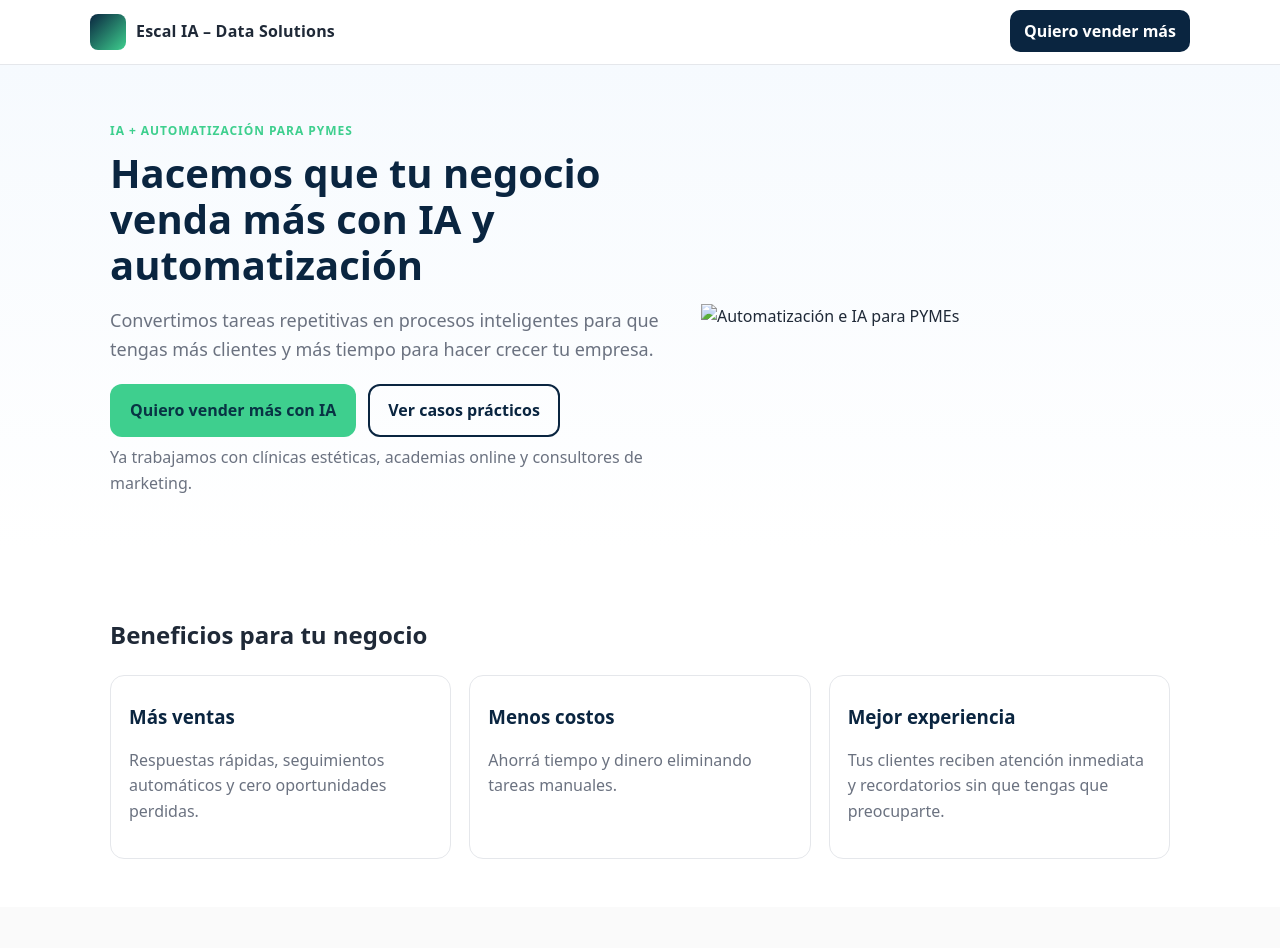
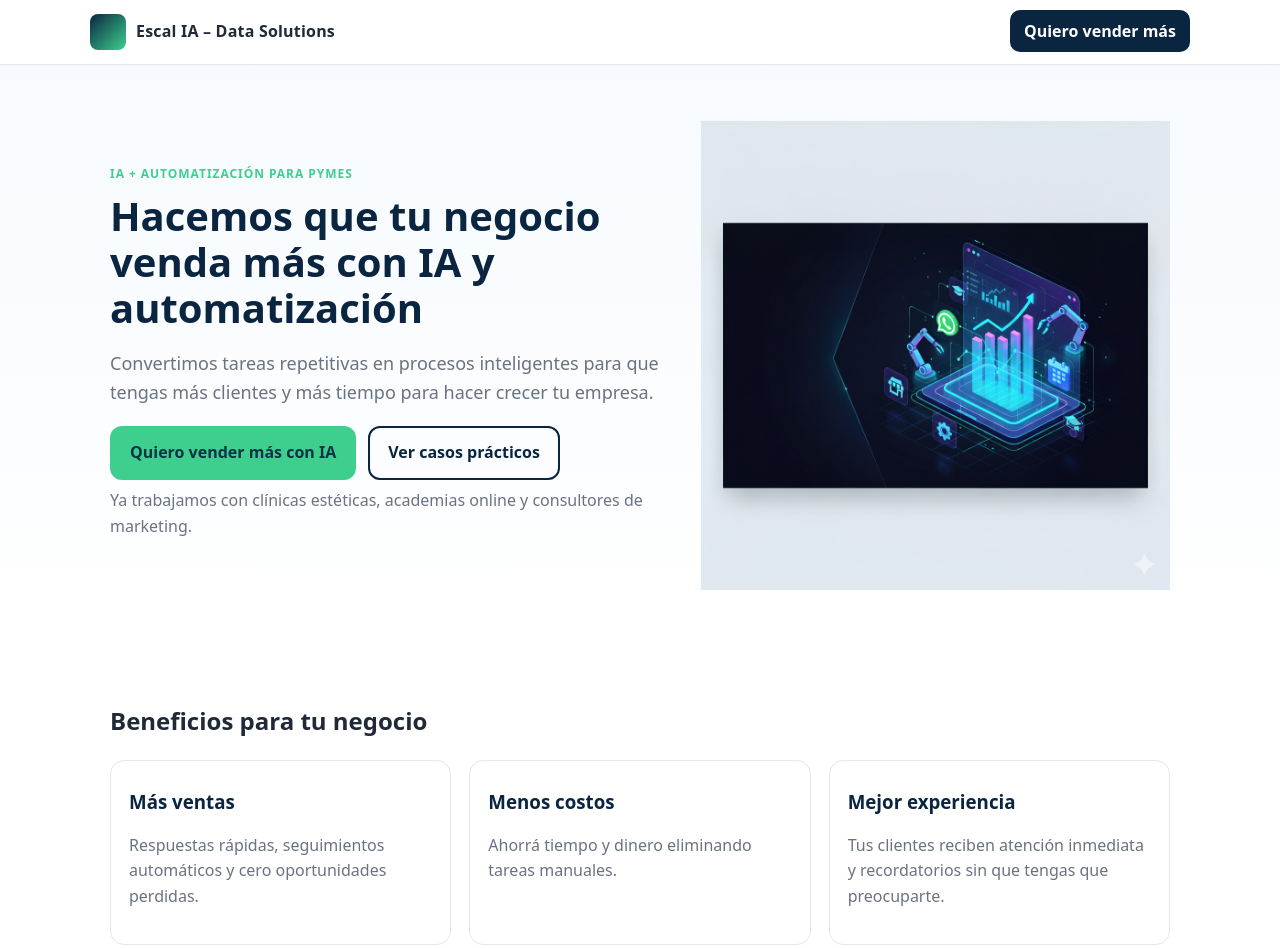
Before and after one commit to nelfaro/escalia_landing, a plain HTML site: page index.html in a window 1280 px wide. Shown: the top 948 px of the page. Drawn offline with Linux system fonts and the light colour scheme.

Commit message:
Update index.html

```diff
--- a/index.html
+++ b/index.html
@@ -14,7 +14,7 @@
   <meta property="og:title" content="Escal IA – Data Solutions" />
   <meta property="og:description" content="Vendé más y ahorrá tiempo con IA aplicada a tus procesos." />
   <meta property="og:type" content="website" />
-  <meta property="og:image" content="<!-- URL del banner/logo -->" />
+  <meta property="og:image" content="https://github.com/nelfaro/escalia_landing/blob/main/assets/logo.png" />
   <meta property="og:url" content="<!-- URL de la landing -->" />
 
   <style>
@@ -104,7 +104,7 @@
         <p class="muted" style="margin-top:8px;">Ya trabajamos con clínicas estéticas, academias online y consultores de marketing.</p>
       </div>
       <div>
-        <img alt="Automatización e IA para PYMEs" src="<!-- URL de tu imagen del hero -->" />
+        <img alt="Automatización e IA para PYMEs" src="https://github.com/nelfaro/escalia_landing/blob/main/assets/imagen%201.png" />
       </div>
     </div>
   </section>
```
